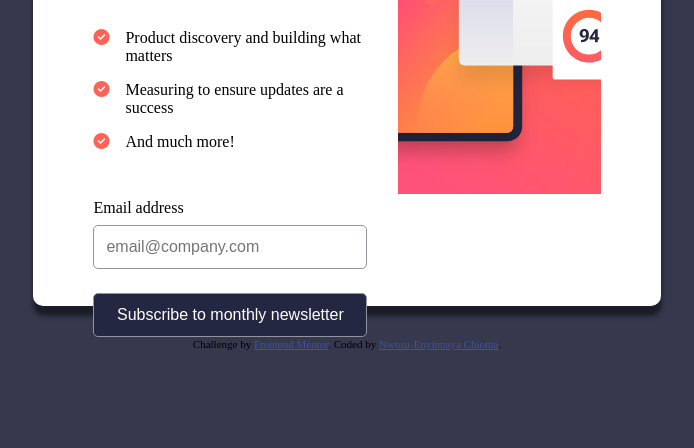
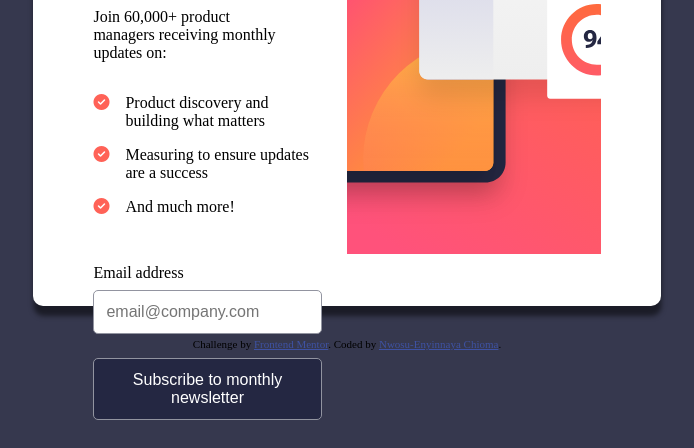
Before and after one commit to EnyinnayaChioma/Newsletter_Project, a plain HTML site: page index.html in a window 1280 px wide. Shown: the part 352-800 px from the top of the page, without its empty margins (293-987 px from the left). Drawn offline with Linux system fonts and the light colour scheme; a web font is replaced by a local one.

Commit message:
Made corrections to the image on desktop view

```diff
--- a/css/newsletter.css
+++ b/css/newsletter.css
@@ -161,8 +161,8 @@ form button:hover, .success-message button:hover{
 
 .img-content{
    content: url("../assets/images/illustration-sign-up-desktop.svg");
-   width: 40%;
-   height: 70%;
+   width: 50%;
+   height: 95%;
    object-fit: cover;
 }
 
```
